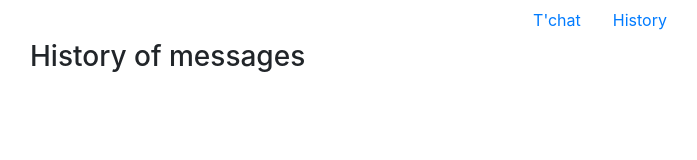
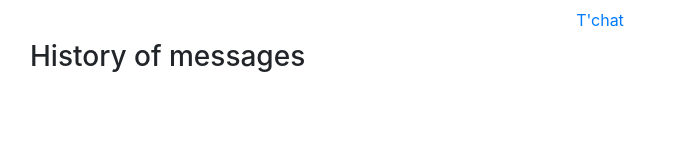
Before and after one commit to pataluc/CodeLab_GraphQL_Angular, an Angular app in the folder front/: page /history in a window 1280 px wide. Shown: the top 160 px of the page, without its empty margins (40-737 px from the left). Built offline with nearby package versions, Linux system fonts and the light colour scheme; what primeng would draw is missing.

Commit message:
remove history link

```diff
--- a/front/src/app/navbar/navbar.html
+++ b/front/src/app/navbar/navbar.html
@@ -2,7 +2,4 @@
   <li class="nav-item">
     <a class="nav-link" routerLinkActive="active" routerLink="/tchat">T'chat</a>
   </li>
-  <li class="nav-item">
-    <a class="nav-link" routerLinkActive="active" routerLink="/history">History</a>
-  </li>
 </ul>
```
